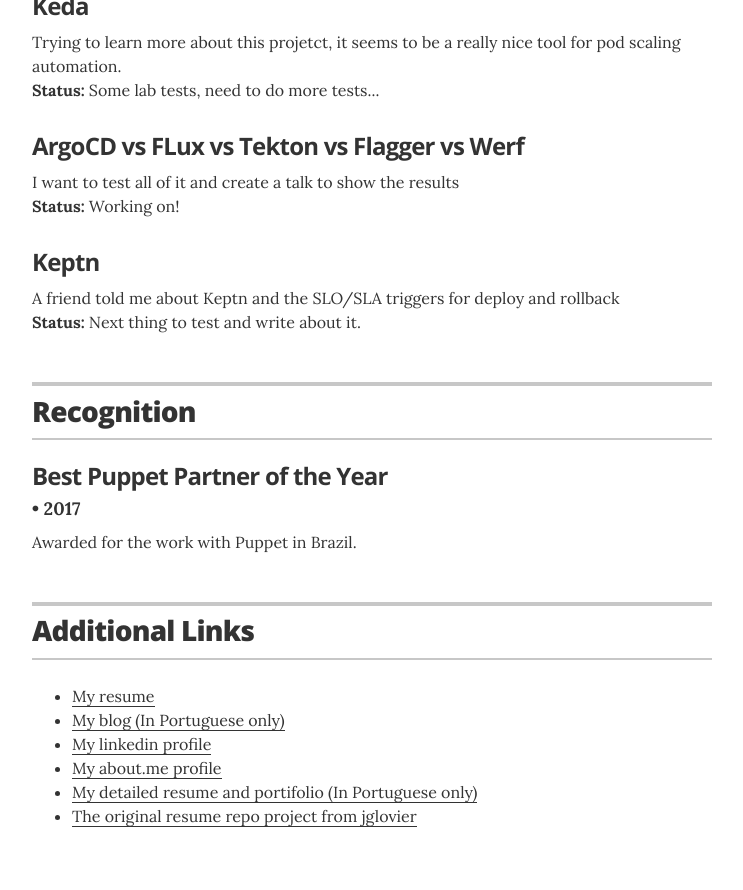
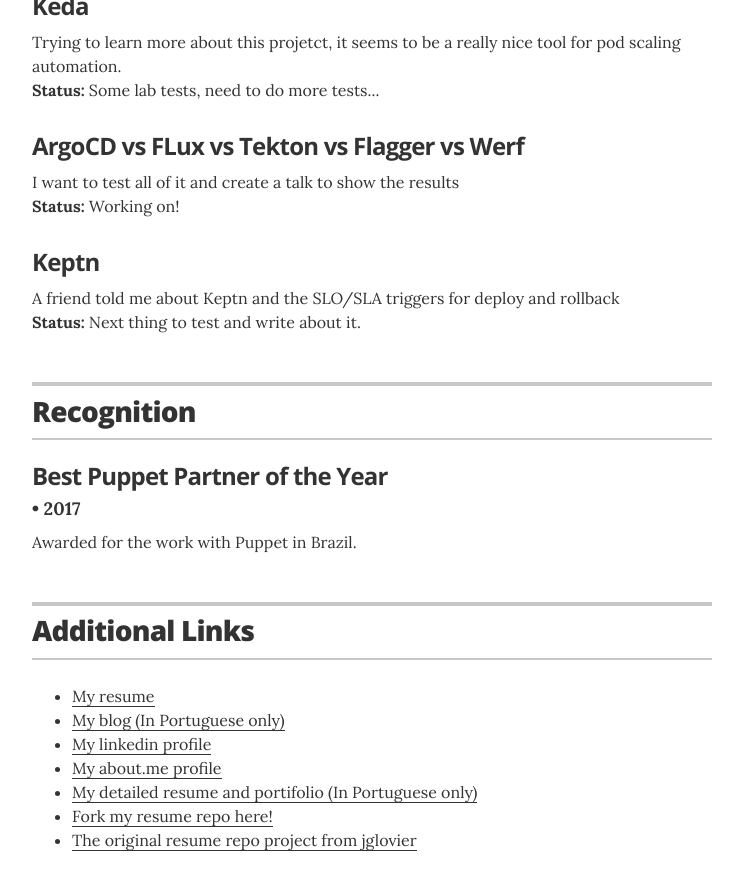
Before and after one commit to gutocarvalho/resume, a Jekyll site: the page built from index.html, in a window 1280 px wide and 900 px high, scrolled down 14208 px. Shown: the top 890 px of the window, without its empty margins (268-1011 px from the left). Built offline with Jekyll 4.4.1, drawn with Linux system fonts in a browser that asks for light colours.

Commit message:
Added new link

```diff
--- a/_data/links.yml
+++ b/_data/links.yml
@@ -9,5 +9,7 @@
   description: My about.me profile
 - url: "http://curriculo.gutocarvalho.net"
   description: My detailed resume and portifolio (In Portuguese only)
+- url: https://github.com/gutocarvalho/resume
+  description: Fork my resume repo here!
 - url: "https://github.com/jglovier/resume-template"
   description: The original resume repo project from jglovier
```
